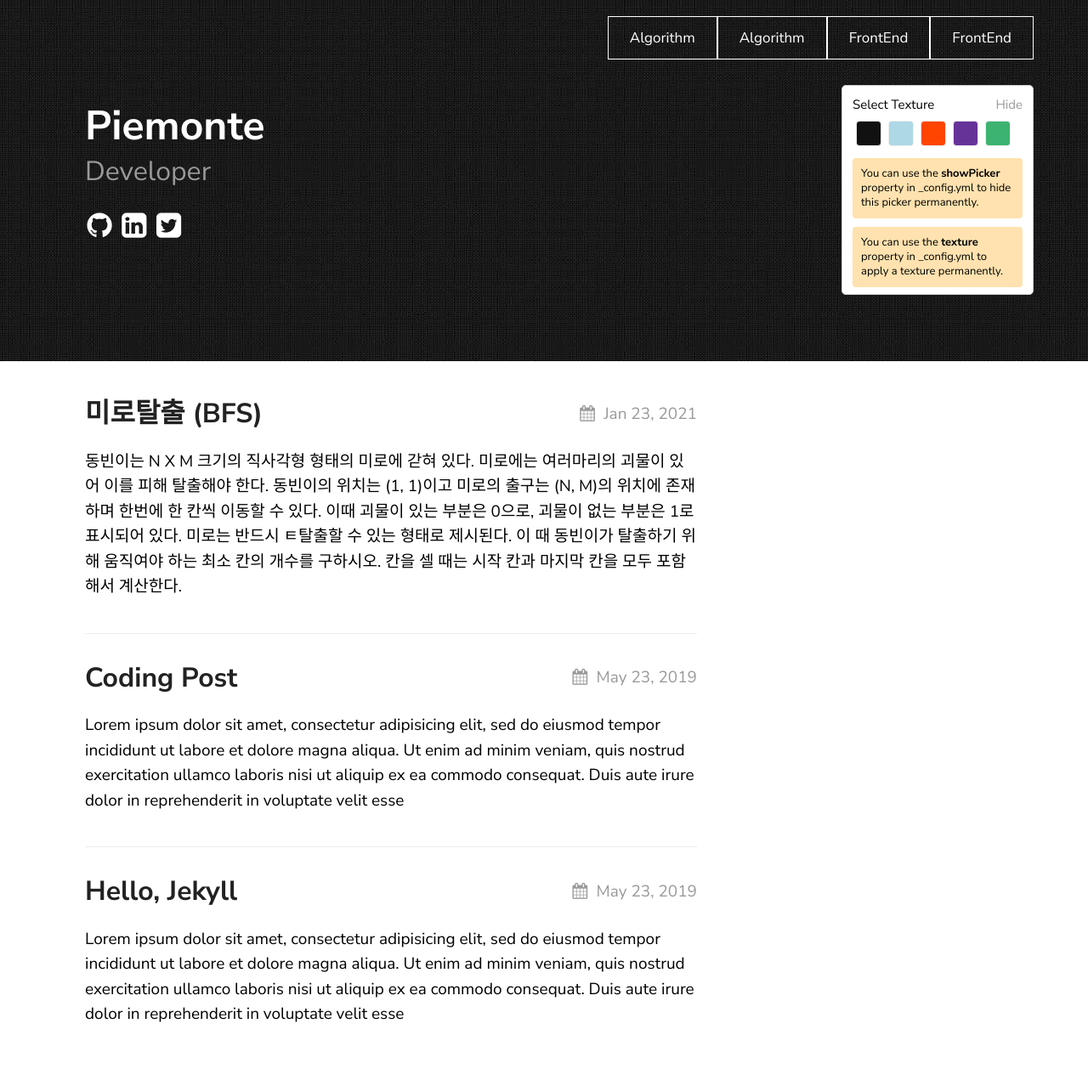
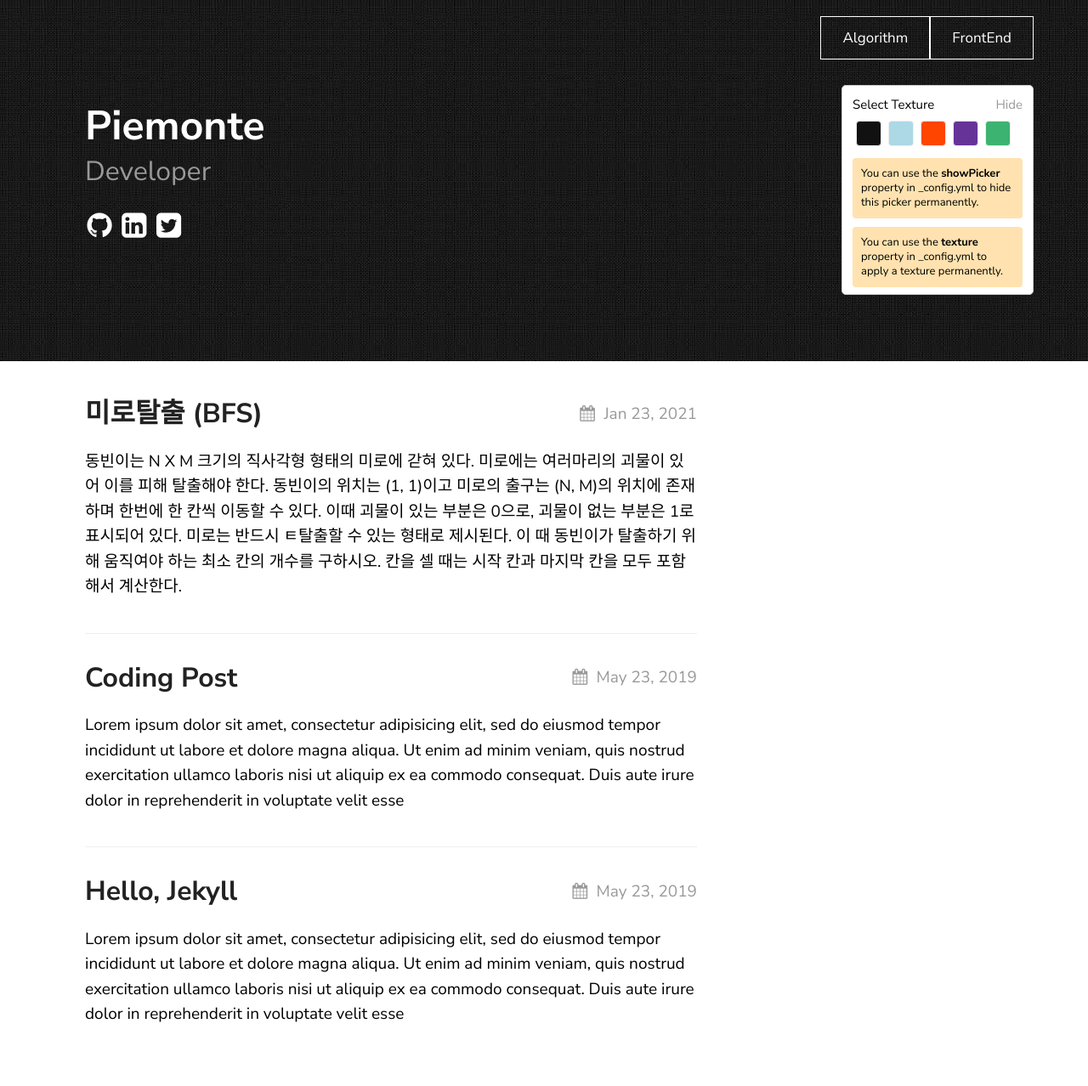
Before and after one commit to piemonte93/piemonte93.github.io, a Jekyll site: the page built from index.md, in a window 1280 px wide. Shown: the whole page at 85% size. Built offline with Jekyll 4.4.1, drawn with Linux system fonts in a browser that asks for light colours.

Commit message:
Update nav.html

```diff
--- a/_includes/nav.html
+++ b/_includes/nav.html
@@ -3,7 +3,6 @@
 	<ul>
 		{% for link in site.texture.navigation %}
 		<a href="{{ link.url | prepend:site.baseurl }}"><li {% if link.url == page.url %}class="active"{% endif %} >{{ link.title }}</li></a>
-		<a href="{{ link.url | prepend:site.baseurl }}"><li {% if link.url == /posts/algo-post1  %}class="active"{% endif %} >{{ link.title }}</li></a>
 		{% endfor %}
 	</ul>
 </div>
```
